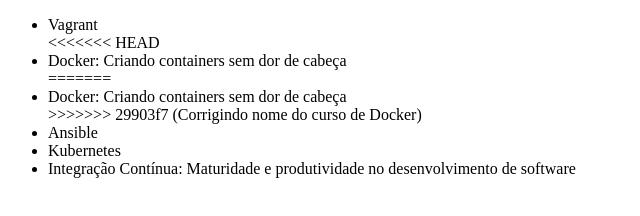
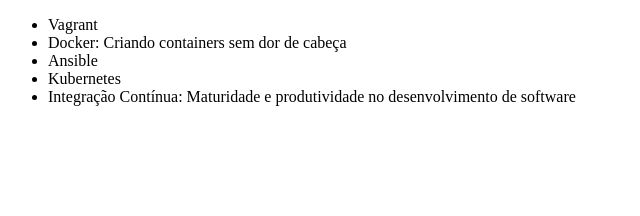
Before and after one commit to valterdiasrosa/alura-git, a plain HTML site: page index.html in a window 1280 px wide. Shown: the whole page, without its empty margins (0-640 px from the left). Drawn offline with Linux system fonts and the light colour scheme.

Commit message:
Atualizando arquivo lista

```diff
--- a/index.html
+++ b/index.html
@@ -7,11 +7,7 @@
 <body>
     <ul>
         <li>Vagrant</li>
-<<<<<<< HEAD
         <li>Docker: Criando containers sem dor de cabeça</li>
-=======
-        <li>Docker: Criando containers sem dor de cabeça    </li>
->>>>>>> 29903f7 (Corrigindo nome do curso de Docker)
         <li>Ansible</li>
         <li>Kubernetes</li>
         <li>Integração Contínua: Maturidade e produtividade no desenvolvimento de software</li>
```
